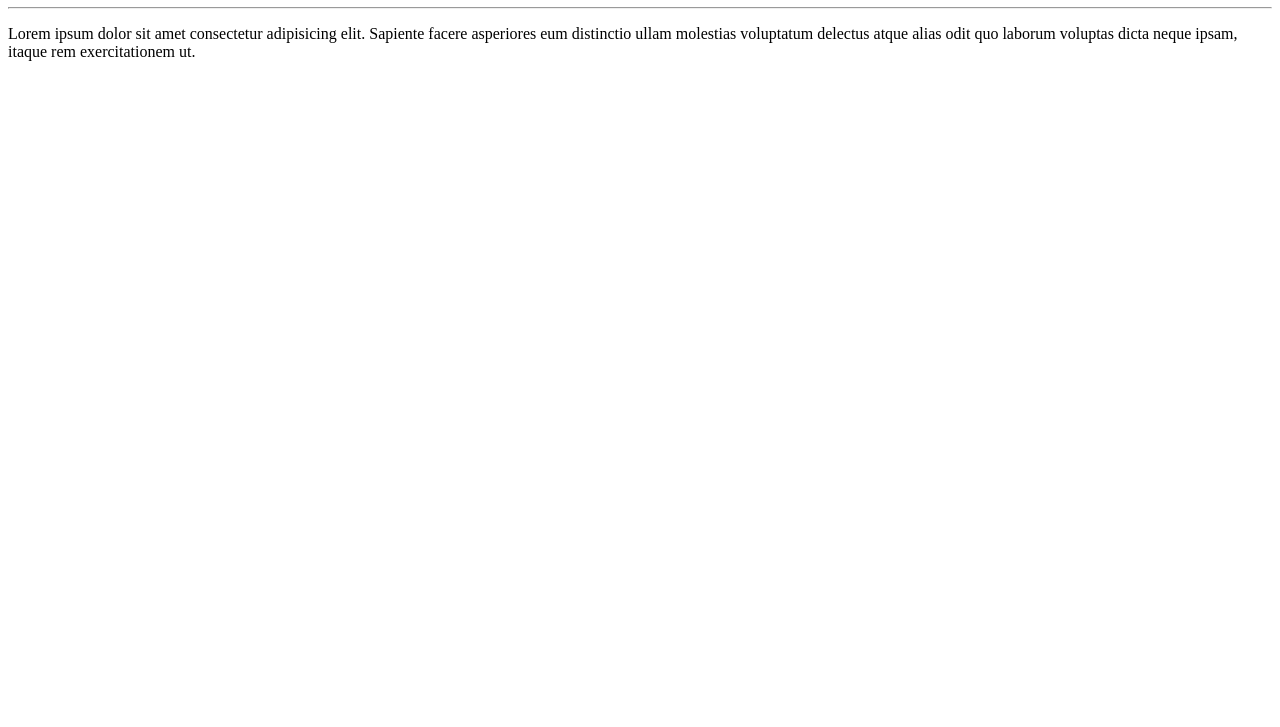
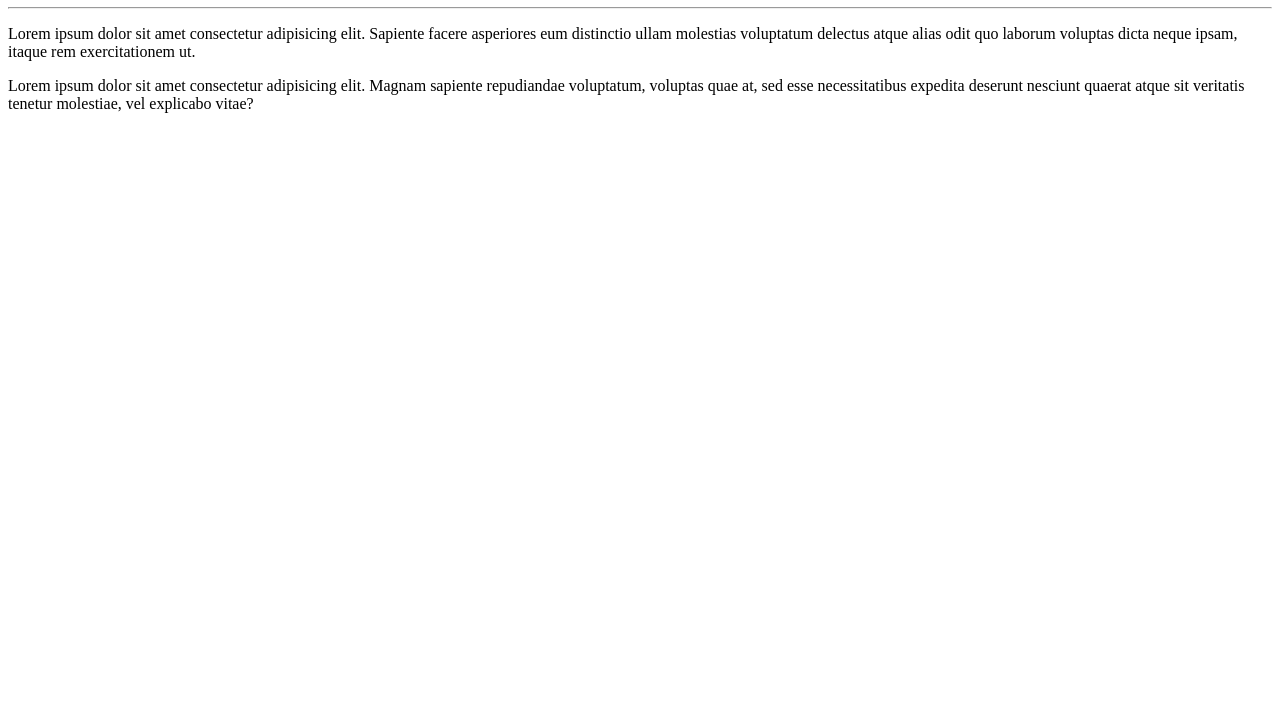
Before and after one commit to Liliane-Zechel/Ola-Mundo, a plain HTML site: page site-exemplo/index.html in a window 1280 px wide. Shown: the part 73-800 px from the top of the page. Drawn offline with Linux system fonts and the light colour scheme.

Commit message:
Adcionei um parágrafo

```diff
--- a/site-exemplo/index.html
+++ b/site-exemplo/index.html
@@ -9,5 +9,6 @@
    <h1>Olá, Mundo!</h1>
    <hr>
 <p>Lorem ipsum dolor sit amet consectetur adipisicing elit. Sapiente facere asperiores eum distinctio ullam molestias voluptatum delectus atque alias odit quo laborum voluptas dicta neque ipsam, itaque rem exercitationem ut.</p>
+<p>Lorem ipsum dolor sit amet consectetur adipisicing elit. Magnam sapiente repudiandae voluptatum, voluptas quae at, sed esse necessitatibus expedita deserunt nesciunt quaerat atque sit veritatis tenetur molestiae, vel explicabo vitae?</p>
 </body>
 </html>
```
